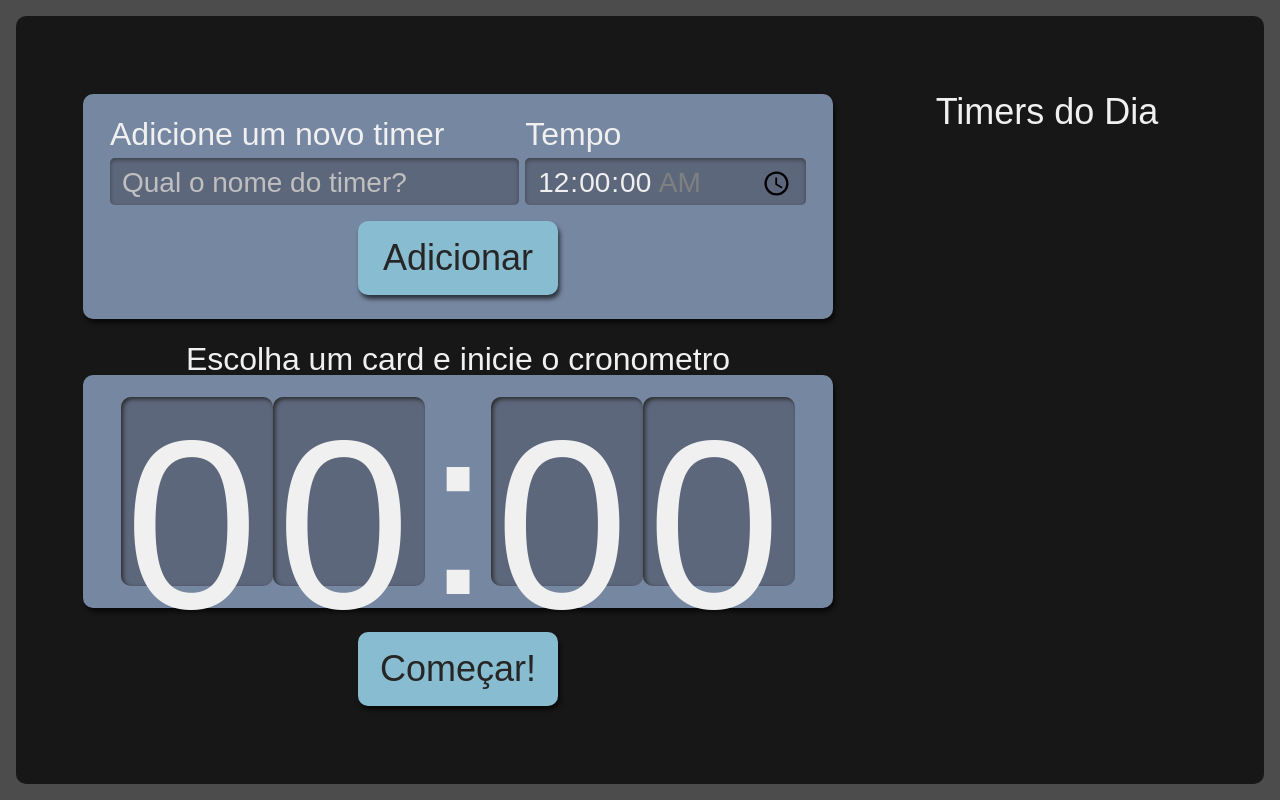
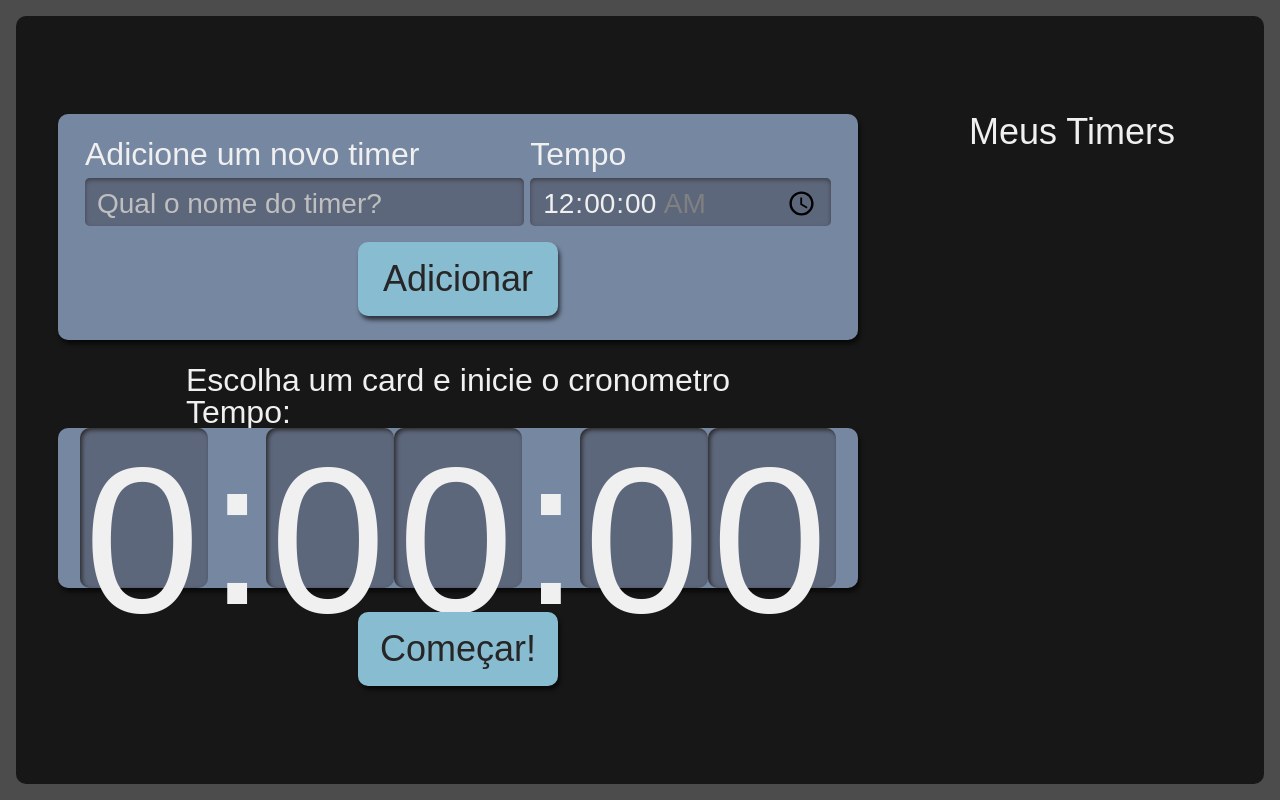
Before and after one commit to LorenzoRybuBuglione/task-timer, a React (Create React App) app: page / in a window 1280 px wide. Built offline with nearby package versions, Linux system fonts and the light colour scheme.

Commit message:
Selected Task Highlight and Styles update

```diff
--- /dev/null
+++ b/src/common/utils/time.ts
@@ -0,0 +1,7 @@
+export function timeInSeconds(tempo: string) {
+  const [hours = "0", minutes = "0", seconds = "0"] = tempo.split(":");
+
+  const hoursInSeconds = Number(hours) * 3600;
+  const minutesInSeconds = Number(minutes) * 60;
+  return hoursInSeconds + minutesInSeconds + Number(seconds);
+}
--- /dev/null
+++ b/src/components/List/Item/Item.module.scss
@@ -0,0 +1,45 @@
+.item {
+  background-color: #4d4d4d;
+  border-radius: 8px;
+  box-shadow: 2px 4px 4px #0000009f;
+  padding: 12px;
+  margin-bottom: 8px;
+  position: relative;
+  cursor: pointer;
+
+  h3 {
+    margin-bottom: 8px;
+    word-break: break-all;
+  }
+
+  span {
+    color: #d0d0d0;
+  }
+
+  @media screen and (min-width: 1280px) {
+    font-size: 1.8rem;
+  }
+}
+
+.itemSelecionado {
+  background-color: #292929;
+  box-shadow: 2px 4px 4px #0000009f inset;
+}
+
+.itemCompletado {
+  background-color: #566f42;
+  cursor: auto;
+
+  .concluido {
+    display: block;
+    background-image: url("../../../assets/img/check-mark.svg");
+    background-repeat: no-repeat;
+    background-size: 38px 38px;
+    position: absolute;
+    top: 50%;
+    right: 12px;
+    transform: translateY(-50%);
+    width: 42px;
+    height: 43px;
+  }
+}
--- a/src/components/List/Item/index.tsx
+++ b/src/components/List/Item/index.tsx
@@ -1,5 +1,9 @@
 import { ITarefa } from "../../../types/tarefa";
-import styles from "../List.module.scss";
+import styles from "./Item.module.scss";
+
+interface Props extends ITarefa {
+  selecionaTarefa: (tarefaSelecionada: ITarefa) => void;
+}
 
 export default function Item({
   tarefa,
@@ -7,9 +11,21 @@ export default function Item({
   selecionado,
   completado,
   id,
-}: ITarefa) {
+  selecionaTarefa,
+}: Props) {
   return (
-    <li className={styles.item}>
+    <li
+      className={`${styles.item} ${selecionado ? styles.itemSelecionado : ""}`}
+      onClick={() =>
+        selecionaTarefa({
+          tarefa,
+          tempo,
+          selecionado,
+          completado,
+          id,
+        })
+      }
+    >
       <h3>{tarefa}</h3>
       <span>{tempo}</span>
     </li>
--- a/src/components/List/List.module.scss
+++ b/src/components/List/List.module.scss
@@ -13,9 +13,8 @@
     scrollbar-width: thin;
   }
 
-    @media screen and (min-width:1280px) {
-
-      h2{
+  @media screen and (min-width: 1280px) {
+    h2 {
       text-align: center;
       font-size: 2.25rem;
       margin-bottom: 24px;
@@ -27,49 +26,3 @@
     }
   }
 }
-
-  .item {
-    background-color: #4D4D4D;
-    border-radius: 8px;
-    box-shadow: 2px 4px 4px #0000009F;
-    padding: 12px;
-    margin-bottom: 8px;
-    position: relative;
-    cursor: pointer;
-
-    h3 {
-      margin-bottom: 8px;
-      word-break: break-all;
-    }
-
-    span {
-      color: #D0D0D0;
-    }
-
-    @media screen and (min-width:1280px) {
-      font-size: 1.8rem;
-    }
-  }
-
-  .itemSelecionado {
-    background-color: #292929;
-    box-shadow: 2px 4px 4px #0000009F inset;
-  }
-
-  .itemCompletado {
-    background-color: #566F42;
-    cursor: auto;
-
-    .concluido {
-      display: block;
-      background-image: url('../../assets/img/check-mark.svg');
-      background-repeat: no-repeat;
-      background-size: 38px 38px;
-      position: absolute;
-      top: 50%;
-      right: 12px;
-      transform: translateY(-50%);
-      width: 42px;
-      height: 43px;
-    }
-  }
--- a/src/components/List/index.tsx
+++ b/src/components/List/index.tsx
@@ -2,15 +2,18 @@ import Item from "./Item";
 import styles from "./List.module.scss";
 import { ITarefa } from "../../types/tarefa";
 
-function List({ tarefas }: { tarefas: ITarefa[] }) {
+interface Props {
+  tarefas: ITarefa[];
+  selecionaTarefa: (tarefaSelecionada: ITarefa) => void;
+}
+
+function List({ tarefas, selecionaTarefa }: Props) {
   return (
     <aside className={styles.listaTarefas}>
-      <h2>
-        Timers do Dia
-      </h2>
+      <h2>Meus Timers</h2>
       <ul>
-        {tarefas.map((item, index) => {
-          return <Item key={index} {...item} />;
+        {tarefas.map((item) => {
+          return <Item key={item.id} {...item} selecionaTarefa={selecionaTarefa} />;
         })}
       </ul>
     </aside>
--- a/src/components/Stopwatch/Clock/Clock.module.scss
+++ b/src/components/Stopwatch/Clock/Clock.module.scss
@@ -7,8 +7,8 @@
     border-radius: 10px;
 
     @media screen and (min-width:1280px) {
-      height: 10.8rem;
-      width: 9rem;
+      height: 9rem;
+      width: 7.5rem;
     }
   }
 
@@ -16,6 +16,6 @@
     height: 4.2rem;
 
     @media screen and (min-width:1280px) {
-      height: 12.6rem;
+      height: 10rem;
     }
   }
--- a/src/components/Stopwatch/Clock/index.tsx
+++ b/src/components/Stopwatch/Clock/index.tsx
@@ -4,14 +4,12 @@ export default function Clock() {
   return (
     <>
       <span className={styles.relogioNumero}>0</span>
+      <span className={styles.relogioDivisao}>:</span>
+      <span className={styles.relogioNumero}>0</span>
       <span className={styles.relogioNumero}>0</span>
       <span className={styles.relogioDivisao}>:</span>
       <span className={styles.relogioNumero}>0</span>
       <span className={styles.relogioNumero}>0</span>
-
-      {/* <span className={styles.relogioDivisao}>:</span>
-      <span className={styles.relogioNumero}>0</span>
-      <span className={styles.relogioNumero}>0</span> */}
     </>
   );
 }
--- a/src/components/Stopwatch/Stopwatch.module.scss
+++ b/src/components/Stopwatch/Stopwatch.module.scss
@@ -14,7 +14,7 @@
       font-size: 5rem;
       justify-content: center;
       margin-bottom: 24px;
-      padding: 16px 12px;
+      padding: 16px 12spx;
       width: 100%;
     }
 
@@ -42,7 +42,7 @@
     @media screen and (min-width:1280px) {
 
       .relogioWrapper{
-        font-size: 15rem;
+        font-size: 13rem;
       }
 
       p {
--- a/src/components/Stopwatch/index.tsx
+++ b/src/components/Stopwatch/index.tsx
@@ -1,11 +1,29 @@
+import { useState, useEffect } from "react";
+import { timeInSeconds } from "../../common/utils/time";
+import { ITarefa } from "../../types/tarefa";
 import Button from "../Button";
 import Clock from "./Clock";
-import styles from "./Stopwatch.module.scss"
+import styles from "./Stopwatch.module.scss";
 
-export default function Stopwatch() {
+interface Props {
+  selecionado: ITarefa | undefined;
+}
+
+export default function Stopwatch({ selecionado }: Props) {
+  const [tempo, setTempo] = useState<number>();
+
+  useEffect(() => {
+    if (selecionado?.tempo) {
+      setTempo(timeInSeconds(selecionado.tempo));
+    }
+  }, [selecionado]);
+
   return (
     <div className={styles.cronometro}>
-      <p className={styles.titulo}>Escolha um card e inicie o cronometro</p>
+      <p className={styles.titulo}>
+        Escolha um card e inicie o cronometro <br />
+        Tempo: {tempo}
+      </p>
       <div className={styles.relogioWrapper}>
         <Clock />
       </div>
--- a/src/page/App.module.scss
+++ b/src/page/App.module.scss
@@ -22,7 +22,7 @@
       ;
       column-gap: 64px;
       grid-template-rows: min-content min-content;
-      grid-template-columns: 750px 300px;
+      grid-template-columns: 800px 300px;
       justify-content: center;
       align-content: center;
       padding: 64px;
--- a/src/page/App.tsx
+++ b/src/page/App.tsx
@@ -7,12 +7,23 @@ import styles from "./App.module.scss";
 
 function App() {
   const [tarefas, setTarefas] = useState<ITarefa[] | []>([]);
+  const [selecionado, setSelecionado] = useState<ITarefa>();
+
+  function selectTask(tarefaSelecionada: ITarefa) {
+    setSelecionado(tarefaSelecionada);
+    setTarefas((tarefasAnteriores) =>
+      tarefasAnteriores.map((tarefa) => ({
+        ...tarefa,
+        selecionado: tarefa.id === tarefaSelecionada.id ? true : false,
+      }))
+    );
+  }
 
   return (
     <div className={styles.AppStyle}>
       <Formulary setTarefas={setTarefas}></Formulary>
-      <List tarefas={tarefas} />
-      <Stopwatch />
+      <List tarefas={tarefas} selecionaTarefa={selectTask} />
+      <Stopwatch selecionado={selecionado} />
     </div>
   );
 }
```
Lines whose indentation alone changed are shown as unchanged.
